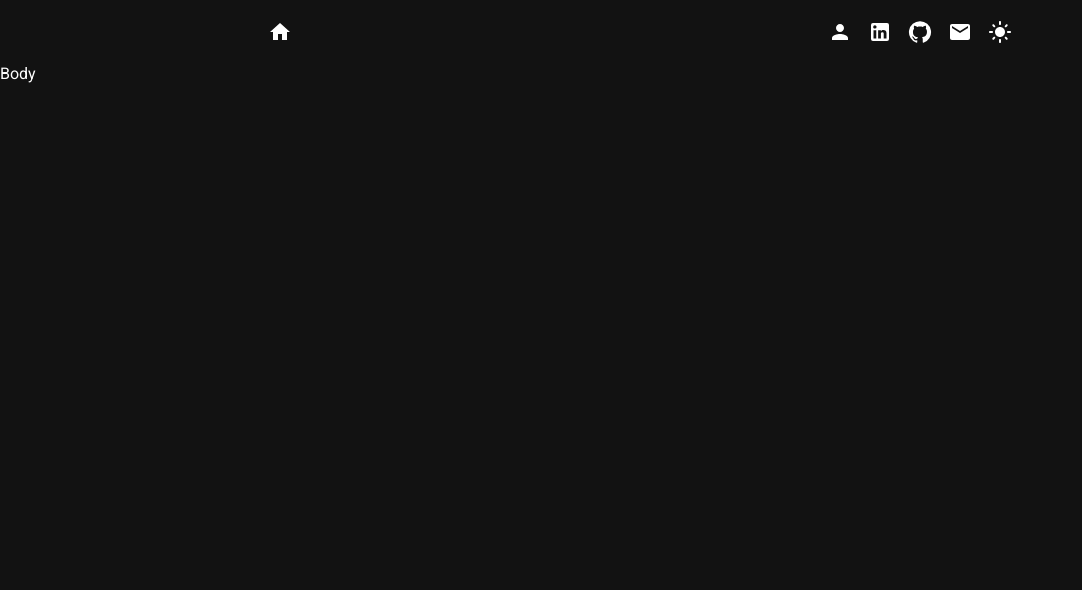
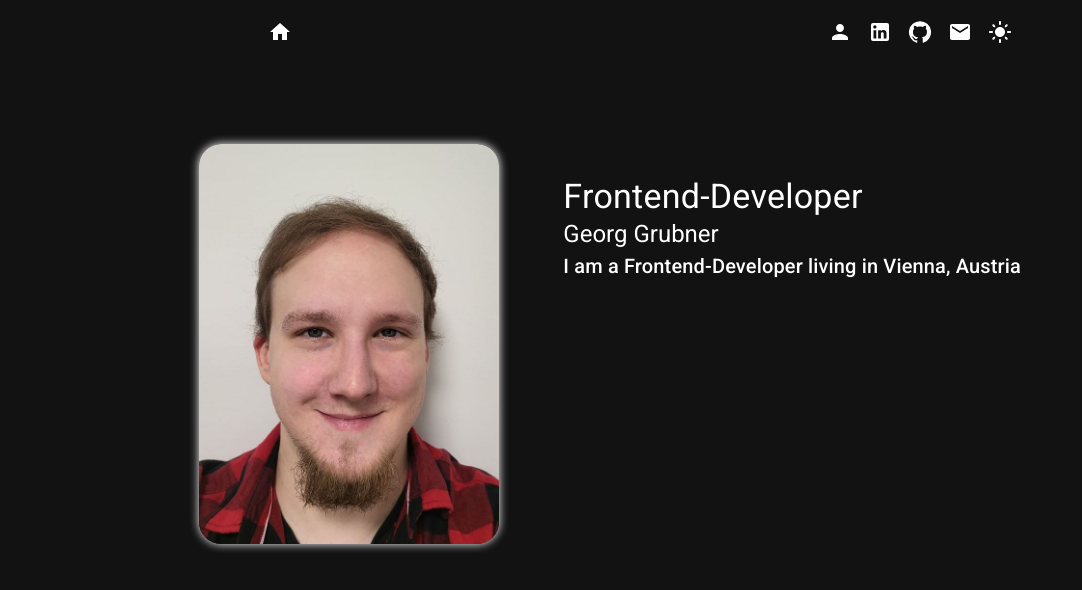
Before and after one commit to georggrubner/cv, a React (Vite) app: page / in a window 1280 px wide. Shown: the top 590 px of the page, without its empty margins (0-1082 px from the left). Built offline with nearby package versions, Linux system fonts and the light colour scheme.

Commit message:
added basic body component

```diff
--- /dev/null
+++ b/src/Layout/Body/Profile.tsx
@@ -0,0 +1,18 @@
+import { Box } from '@mui/material'
+import profile from '/public/profile.jpg'
+
+export const Profile = () => (
+    <Box display="flex" justifyContent="flex-end" flexGrow={2}>
+        <img
+            style={{
+                boxShadow: '0 0 10px',
+                borderRadius: 22,
+                objectFit: 'cover',
+            }}
+            src={profile}
+            width="300"
+            height="400"
+            alt="profile"
+        />
+    </Box>
+)
--- a/src/Layout/Body/index.tsx
+++ b/src/Layout/Body/index.tsx
@@ -1,3 +1,15 @@
+import { Stack, Typography } from '@mui/material'
+import { Profile } from './Profile'
+
 export const Body = () => {
-    return <>Body</>
+    return (
+        <Stack direction="row" margin={10} justifyContent="center" gap={8}>
+            <Profile />
+            <Stack alignItems="flex-start" flexGrow={3} marginTop={4}>
+                <Typography variant="h4">Frontend-Developer</Typography>
+                <Typography variant="h5">Georg Grubner</Typography>
+                <Typography variant="h6">I am a Frontend-Developer living in Vienna, Austria</Typography>
+            </Stack>
+        </Stack>
+    )
 }
```
